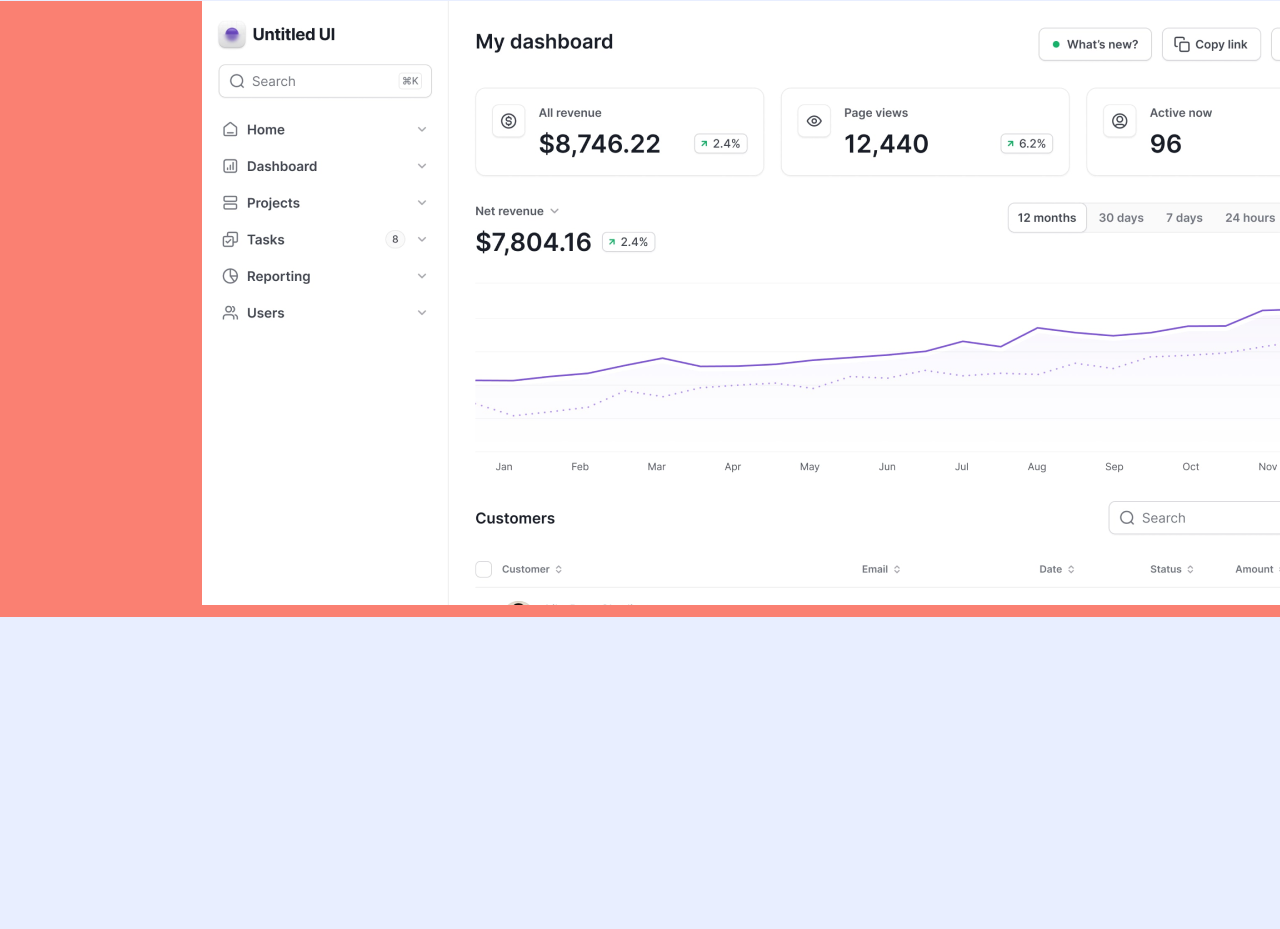
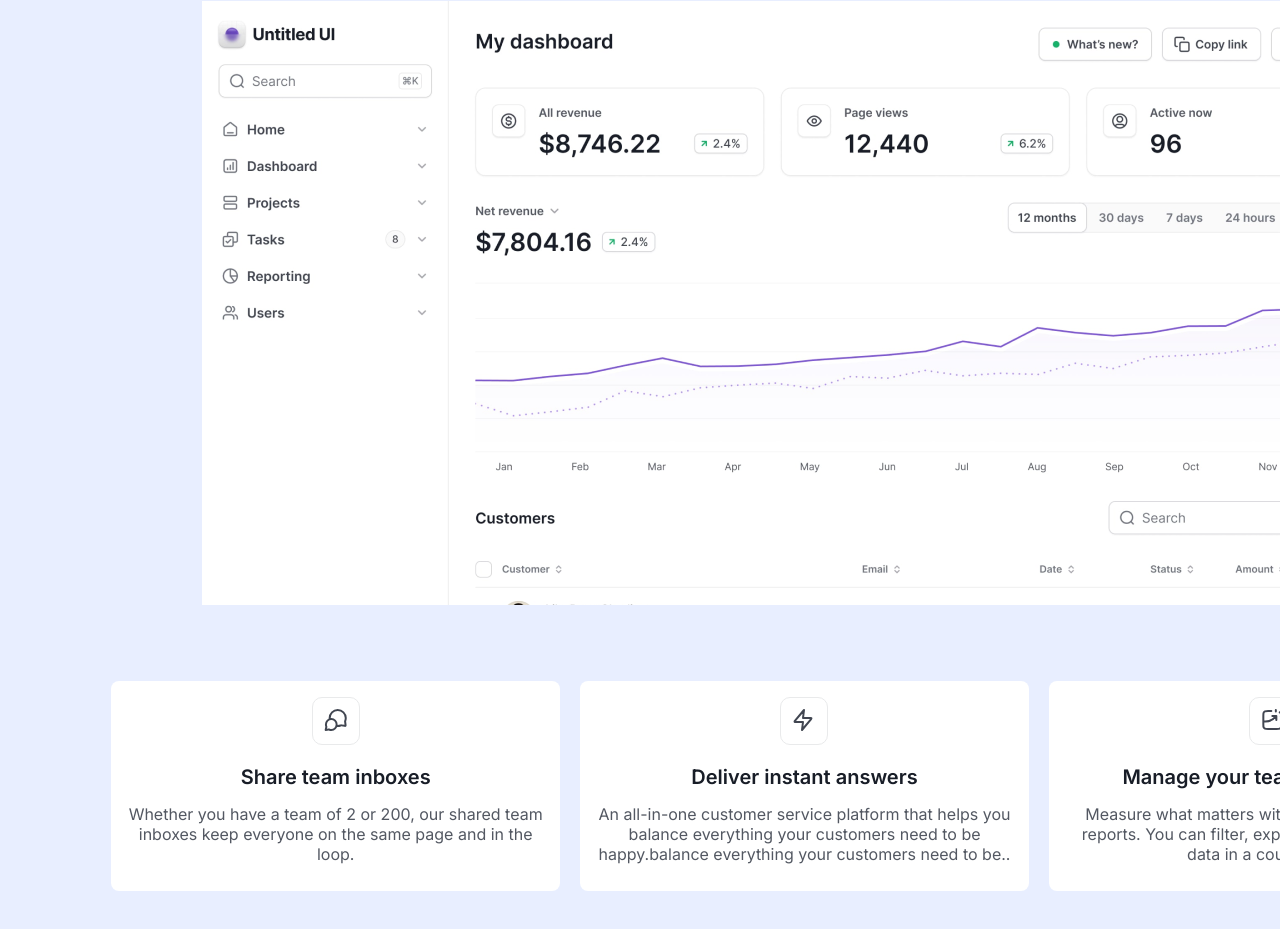
Before and after one commit to TamarCoder/Css2-9, a plain HTML site: page index.html in a window 1280 px wide. Shown: the part 379-1308 px from the top of the page. Drawn offline with Linux system fonts and the light colour scheme.

Commit message:
add card section

```diff
--- a/index.html
+++ b/index.html
@@ -15,14 +15,59 @@
         <div class="main-section">
             <header>
                 <div class="header-hedding">
-                    <h1>Beautiful  <span>analytics</span> to grow <u>smarter</u></h1>
-                    <p>Powerful, self-serve product and growth analytics to help you convert, engage, and retain more users. Trusted by over 4,000 startups.</p>
+                    <h1>Beautiful <span>analytics</span> to grow <u>smarter</u></h1>
+                    <p>Powerful, self-serve product and growth analytics to help you convert, engage, and retain more
+                        users. Trusted by over 4,000 startups.</p>
                 </div>
             </header>
             <main>
                 <section class="screen-section">
                     <div class="screen-image">
                         <img src="./images/Screen mockup light mode (REPLACE).png" alt="">
+                    </div>
+                </section>
+
+                <section class="card-section">
+                    <div class="card-container">
+                        <div class="card">
+                            <div class="card-icon">
+                                <div class="icon">
+                                    <img src="./images/message-chat-circle.svg" alt=" message icon">
+                                </div>
+                            </div>
+                            <div class="card-text">
+                                <h2>Share team inboxes</h2>
+                                <p>Whether you have a team of 2 or 200, our shared team inboxes keep everyone on the
+                                    same page and in the loop.</p>
+                            </div>
+                        </div>
+                        <div class="card">
+                            <div class="card-icon">
+                                <div class="icon">
+                                    <img src="./images/zap.svg" alt=" zap icon">
+                                </div>
+                            </div>
+                            <div class="card-text">
+                                <h2>Deliver instant answers</h2>
+                                <p>An all-in-one customer service platform that helps you balance everything your
+                                    customers need to be happy.balance everything your customers need to be..</p>
+                            </div>
+                        </div>
+                        <div class="card">
+                            <div class="card-icon">
+                                <div class="icon">
+                                    <img src="./images/chart-breakout-square.svg" alt=" chart icon">
+                                </div>
+                            </div>
+                            <div class="card-text">
+                                <h2>Manage your team with reports</h2>
+                                <p>Measure what matters with Untitled’s easy-to-use reports. You can filter, export, and
+                                    drilldown on the data in a couple clicks.</p>
+                            </div>
+                        </div>
+
+
+
                     </div>
                 </section>
             </main>
--- a/styless.css
+++ b/styless.css
@@ -70,12 +70,80 @@ header {
 .screen-section {
     width: 1604px;
     height: 616px;
-    background-color: salmon;
     margin-top: 72px;
 
 }
+
 .screen-section .screen-image {
     width: 1200px;
     height: 616px;
     margin: 0 auto;
 }
+
+.card-section {
+    width: 1412px;
+    height: 210px;
+    margin: 64px auto;
+}
+
+.card-container {
+    width: 1412px;
+    height: 210px;
+
+}
+
+.card-container .card {
+    width: 449.33px;
+    height: 210px;
+    display: inline-block;
+    margin-left: 15px;
+    border-radius: 8px;
+background: #FFF;
+}
+
+.card-icon {
+    width: 417px;
+    height: 48px;
+
+    margin: 16px auto;
+}
+
+.icon {
+    width: 48px;
+    height: 48px;
+    border-radius: 10px;
+    border: 1px solid #E9EAEB;
+    background: #FFF;
+    margin: 0 auto;
+
+}
+
+.icon img {
+    padding-top: 10px;
+    margin-left: 10px;
+}
+
+
+.card-text {
+    width: 417px;
+    height: 110px;
+
+    margin: 20px auto;
+
+}
+
+.card-text h2 {
+    color: #181D27;
+    text-align: center;
+    font-size: 20px;
+    font-weight: 600;
+
+}
+
+.card-text p {
+    color: #535862;
+    text-align: center;
+    font-size: 16px;
+    font-weight: 400;
+    padding-top: 15px;
+}
```
Also changed, not shown: images/chart-breakout-square.svg (added), images/message-chat-circle.svg (added), images/zap.svg (added).
